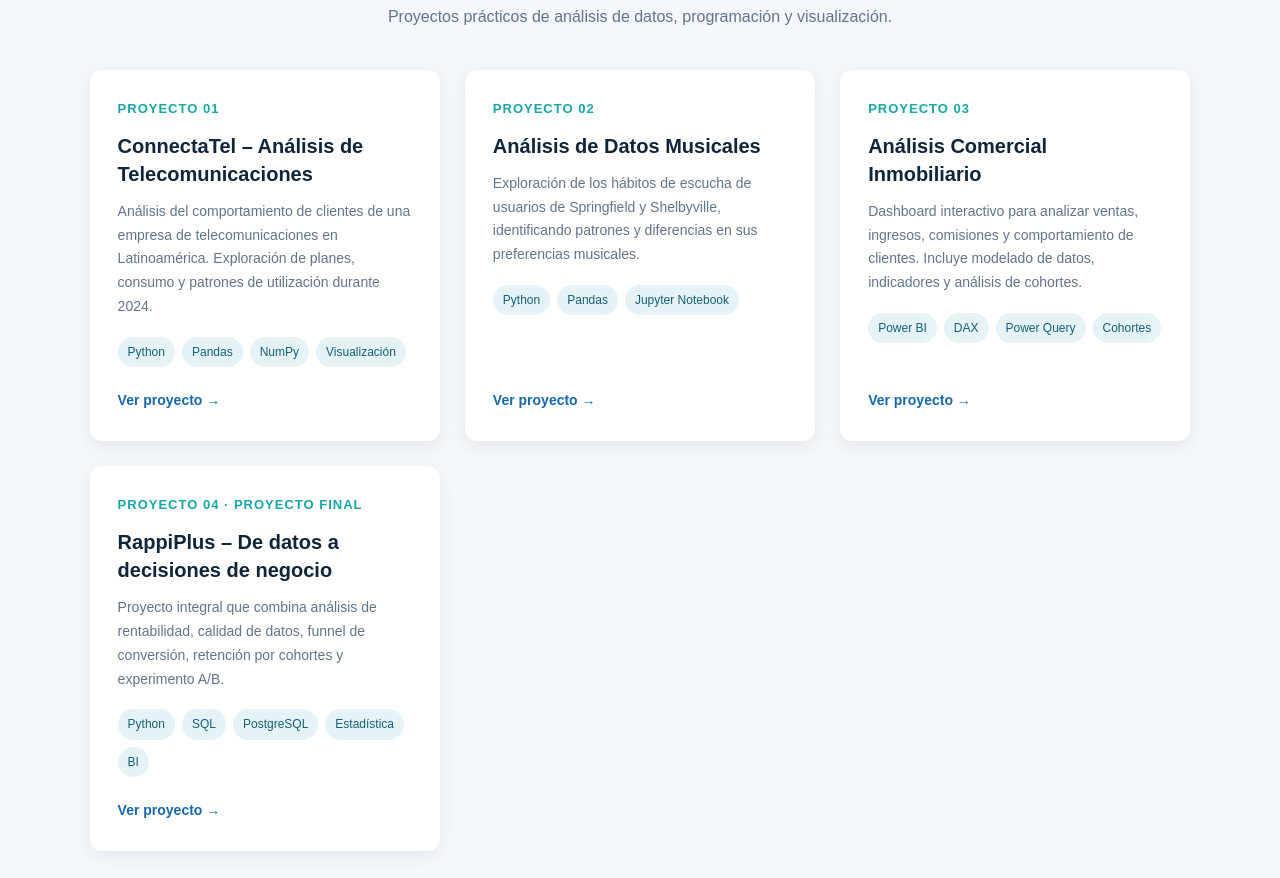
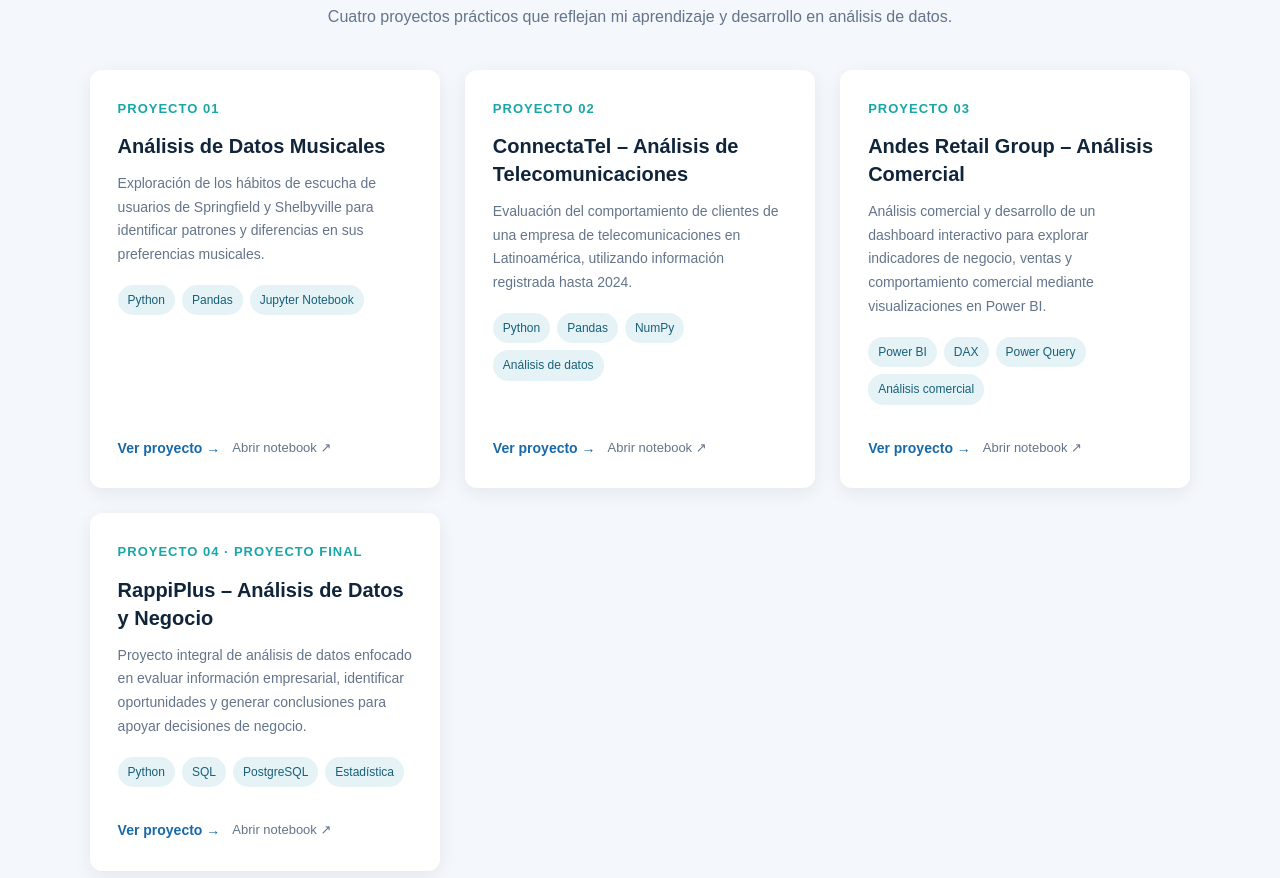
Before and after one commit to Esperanzag-18/Portafolio, a plain HTML site: page index.html in a window 1280 px wide. Shown: the part 1742-2620 px from the top of the page. Drawn offline with Linux system fonts and the light colour scheme.

Commit message:
Revise text content for portfolio clarity and consistency
Updated various text elements in the portfolio to enhance clarity and consistency. Adjusted project descriptions and section titles for better presentation.

```diff
--- a/index.html
+++ b/index.html
@@ -5,9 +5,9 @@
     <meta charset="UTF-8">
     <meta name="viewport" content="width=device-width, initial-scale=1.0">
 
-    <title>Esperanza García | Portafolio de Análisis de Datos</title>
+    <title>Esperanza García | PORTAFOLIO</title>
 
-    <meta name="description" content="Portafolio profesional de Esperanza García. Proyectos de análisis de datos con Python, SQL, Power BI y Tableau.">
+    <meta name="description" content="Portafolio profesional de Esperanza García. Proyectos de análisis de datos, Python, SQL, Power BI y visualización de información.">
 
     <style>
         :root {
@@ -59,9 +59,9 @@
         }
 
         .logo {
+            color: white;
             font-size: 20px;
             font-weight: bold;
-            color: white;
         }
 
         .logo span {
@@ -235,15 +235,30 @@
             font-size: 12px;
         }
 
+        .project-actions {
+            display: flex;
+            flex-wrap: wrap;
+            gap: 12px;
+            margin-top: auto;
+            padding-top: 10px;
+        }
+
         .project-link {
-            margin-top: auto;
-            display: inline-block;
             color: var(--blue);
             font-weight: bold;
             font-size: 14px;
         }
 
         .project-link:hover {
+            color: var(--teal);
+        }
+
+        .notebook-link {
+            color: var(--muted);
+            font-size: 13px;
+        }
+
+        .notebook-link:hover {
             color: var(--teal);
         }
 
@@ -315,37 +330,43 @@
         <h1>Hola, soy <span>Esperanza García</span></h1>
 
         <p>
-            Analista de datos en formación, con experiencia profesional
-            en administración, recursos humanos, nómina y servicio al cliente.
-            Me apasiona transformar datos en información útil para la
-            toma de decisiones empresariales.
+            Analista de datos en formación, con más de 10 años de
+            experiencia profesional en Recursos Humanos, Nómina,
+            Servicios Financieros y Atención al Cliente.
+
+            Mi objetivo es transformar datos en información útil
+            para apoyar la toma de decisiones empresariales.
         </p>
 
-        <a href="#proyectos" class="button">Explorar mis proyectos</a>
+        <a href="#proyectos" class="button">
+            Explorar mis proyectos
+        </a>
     </section>
 
     <section id="sobre-mi">
         <div class="section-title">
             <h2>Sobre mí</h2>
-            <p>Experiencia de negocio, pensamiento analítico y tecnología.</p>
+            <p>Experiencia empresarial, pensamiento analítico y tecnología.</p>
         </div>
 
         <div class="about">
             <p>
-                Soy Esperanza García y cuento con más de 10 años de
-                experiencia en áreas relacionadas con recursos humanos,
-                nómina, atención al cliente y servicios financieros.
+                Soy Esperanza García, profesional con experiencia
+                en administración, recursos humanos, nómina,
+                atención al cliente y servicios financieros.
             </p>
 
             <p>
-                Actualmente estoy enfocada en desarrollar mis habilidades
-                en análisis de datos mediante Python, SQL, Power BI y Tableau.
+                Actualmente estoy enfocada en desarrollar mis
+                habilidades en análisis de datos mediante Python,
+                SQL, Power BI y Tableau.
             </p>
 
             <p>
-                Mi objetivo es combinar mi experiencia profesional con
-                herramientas de análisis para identificar oportunidades,
-                interpretar resultados y apoyar mejores decisiones de negocio.
+                Me interesa combinar mi experiencia profesional
+                con herramientas de análisis para identificar
+                oportunidades, interpretar resultados y apoyar
+                mejores decisiones de negocio.
             </p>
         </div>
     </section>
@@ -353,7 +374,7 @@
     <section class="skills" id="habilidades">
         <div class="section-title">
             <h2>Habilidades y herramientas</h2>
-            <p>Tecnologías y conocimientos aplicados en mis proyectos.</p>
+            <p>Tecnologías utilizadas en mis proyectos.</p>
         </div>
 
         <div class="skills-grid">
@@ -365,22 +386,22 @@
 
             <div class="skill">
                 <h3>SQL</h3>
-                <p>Consultas, filtros, agrupaciones, joins y análisis.</p>
+                <p>Consultas, filtros, agrupaciones y análisis de datos.</p>
             </div>
 
             <div class="skill">
                 <h3>Power BI</h3>
-                <p>Dashboards, modelado de datos, indicadores y DAX.</p>
+                <p>Dashboards, modelado de datos e indicadores.</p>
             </div>
 
             <div class="skill">
                 <h3>Tableau</h3>
-                <p>Visualización de datos y dashboards comerciales.</p>
+                <p>Visualización y análisis de información.</p>
             </div>
 
             <div class="skill">
                 <h3>Estadística</h3>
-                <p>Estadística descriptiva, pruebas de hipótesis y experimentos A/B.</p>
+                <p>Estadística descriptiva, hipótesis y experimentos A/B.</p>
             </div>
 
             <div class="skill">
@@ -395,49 +416,24 @@
         <div class="section-title">
             <h2>Mis proyectos</h2>
             <p>
-                Proyectos prácticos de análisis de datos,
-                programación y visualización.
+                Cuatro proyectos prácticos que reflejan mi
+                aprendizaje y desarrollo en análisis de datos.
             </p>
         </div>
 
         <div class="projects-grid">
 
-            <!-- PROYECTO 01 -->
+            <!-- PROYECTO 01: MUSICA -->
 
             <article class="project-card">
                 <div class="project-number">PROYECTO 01</div>
-
-                <h3>ConnectaTel – Análisis de Telecomunicaciones</h3>
-
-                <p>
-                    Análisis del comportamiento de clientes de una empresa
-                    de telecomunicaciones en Latinoamérica. Exploración
-                    de planes, consumo y patrones de utilización durante 2024.
-                </p>
-
-                <div class="tags">
-                    <span class="tag">Python</span>
-                    <span class="tag">Pandas</span>
-                    <span class="tag">NumPy</span>
-                    <span class="tag">Visualización</span>
-                </div>
-
-                <a class="project-link" href="connectatel-analysis.html">
-                    Ver proyecto →
-                </a>
-            </article>
-
-            <!-- PROYECTO 02 -->
-
-            <article class="project-card">
-                <div class="project-number">PROYECTO 02</div>
 
                 <h3>Análisis de Datos Musicales</h3>
 
                 <p>
                     Exploración de los hábitos de escucha de usuarios
-                    de Springfield y Shelbyville, identificando patrones
-                    y diferencias en sus preferencias musicales.
+                    de Springfield y Shelbyville para identificar
+                    patrones y diferencias en sus preferencias musicales.
                 </p>
 
                 <div class="tags">
@@ -446,48 +442,102 @@
                     <span class="tag">Jupyter Notebook</span>
                 </div>
 
+                <div class="project-actions">
                     <a class="project-link" href="music-analysis.html">
                         Ver proyecto →
                     </a>
+
+                    <a class="notebook-link"
+                       href="3-Sprit%20.ipynb"
+                       target="_blank"
+                       rel="noopener noreferrer">
+                        Abrir notebook ↗
+                    </a>
+                </div>
             </article>
 
-            <!-- PROYECTO 03 -->
+            <!-- PROYECTO 02: CONNECTATEL -->
+
+            <article class="project-card">
+                <div class="project-number">PROYECTO 02</div>
+
+                <h3>ConnectaTel – Análisis de Telecomunicaciones</h3>
+
+                <p>
+                    Evaluación del comportamiento de clientes
+                    de una empresa de telecomunicaciones en
+                    Latinoamérica, utilizando información registrada
+                    hasta 2024.
+                </p>
+
+                <div class="tags">
+                    <span class="tag">Python</span>
+                    <span class="tag">Pandas</span>
+                    <span class="tag">NumPy</span>
+                    <span class="tag">Análisis de datos</span>
+                </div>
+
+                <div class="project-actions">
+                    <a class="project-link" href="connectatel-analysis.html">
+                        Ver proyecto →
+                    </a>
+
+                    <a class="notebook-link"
+                       href="Project-ConnectaTel.ipynb"
+                       target="_blank"
+                       rel="noopener noreferrer">
+                        Abrir notebook ↗
+                    </a>
+                </div>
+            </article>
+
+            <!-- PROYECTO 03: ANDES RETAIL -->
 
             <article class="project-card">
                 <div class="project-number">PROYECTO 03</div>
 
-                <h3>Análisis Comercial Inmobiliario</h3>
+                <h3>Andes Retail Group – Análisis Comercial</h3>
 
                 <p>
-                    Dashboard interactivo para analizar ventas,
-                    ingresos, comisiones y comportamiento de clientes.
-                    Incluye modelado de datos, indicadores y análisis
-                    de cohortes.
+                    Análisis comercial y desarrollo de un dashboard
+                    interactivo para explorar indicadores de negocio,
+                    ventas y comportamiento comercial mediante
+                    visualizaciones en Power BI.
                 </p>
 
                 <div class="tags">
                     <span class="tag">Power BI</span>
                     <span class="tag">DAX</span>
                     <span class="tag">Power Query</span>
-                    <span class="tag">Cohortes</span>
+                    <span class="tag">Análisis comercial</span>
                 </div>
 
+                <div class="project-actions">
                     <a class="project-link" href="analisis-inmobiliario.html">
                         Ver proyecto →
                     </a>
+
+                    <a class="notebook-link"
+                       href="Proyecto_InmobiliarioGrupoAndes.ipynb"
+                       target="_blank"
+                       rel="noopener noreferrer">
+                        Abrir notebook ↗
+                    </a>
+                </div>
             </article>
 
-            <!-- PROYECTO 04 -->
+            <!-- PROYECTO 04: RAPPI PLUS -->
 
             <article class="project-card">
                 <div class="project-number">PROYECTO 04 · PROYECTO FINAL</div>
 
-                <h3>RappiPlus – De datos a decisiones de negocio</h3>
+                <h3>RappiPlus – Análisis de Datos y Negocio</h3>
 
                 <p>
-                    Proyecto integral que combina análisis de rentabilidad,
-                    calidad de datos, funnel de conversión, retención
-                    por cohortes y experimento A/B.
+                    Proyecto integral de análisis de datos enfocado
+                    en evaluar información empresarial, identificar
+                    oportunidades y generar conclusiones para
+                    apoyar decisiones de negocio.
                 </p>
 
                 <div class="tags">
@@ -495,12 +545,20 @@
                     <span class="tag">SQL</span>
                     <span class="tag">PostgreSQL</span>
                     <span class="tag">Estadística</span>
-                    <span class="tag">BI</span>
                 </div>
 
+                <div class="project-actions">
                     <a class="project-link" href="proyecto-final.html">
                         Ver proyecto →
                     </a>
+
+                    <a class="notebook-link"
+                       href="Proyecto_Final.ipynb"
+                       target="_blank"
+                       rel="noopener noreferrer">
+                        Abrir notebook ↗
+                    </a>
+                </div>
             </article>
 
         </div>
@@ -510,8 +568,9 @@
         <h2>Conectemos</h2>
 
         <p>
-            Estoy interesada en oportunidades profesionales relacionadas
-            con análisis de datos, reporting, visualización y análisis de negocio.
+            Estoy interesada en oportunidades profesionales
+            relacionadas con análisis de datos, reporting,
+            visualización y análisis de negocio.
         </p>
 
         <a
@@ -526,7 +585,7 @@
 </main>
 
 <footer>
-    © 2026 Esperanza García | Portafolio de Análisis de Datos
+    © 2026 Esperanza García | PORTAFOLIO DE ANÁLISIS DE DATOS
 </footer>
 
 </body>
```
Lines whose indentation alone changed are shown as unchanged.
